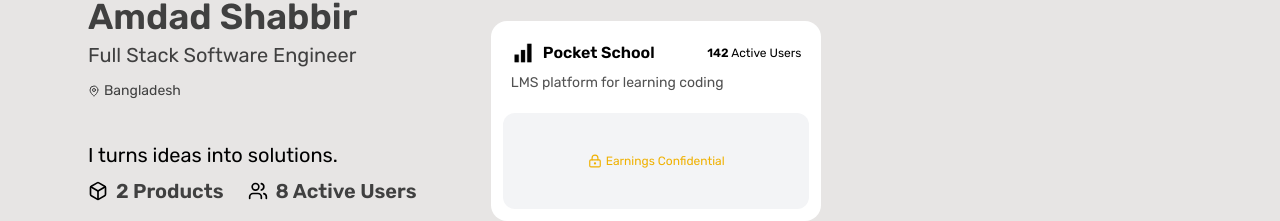
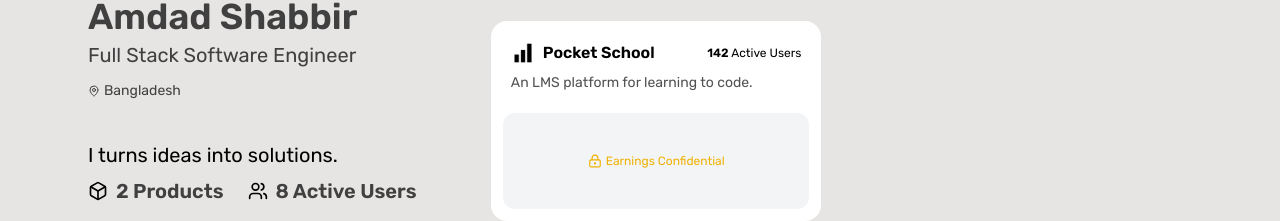
Before and after one commit to Shabbir-Building/whatibuilding, a Next.js app in the folder apps/web/: page / in a window 1280 px wide. Shown: the part 271-492 px from the top of the page. Built offline with nearby package versions, Linux system fonts and the light colour scheme.

Commit message:
update new product description

```diff
--- a/apps/web/app/(marketing)/components/ProductList/constants.ts
+++ b/apps/web/app/(marketing)/components/ProductList/constants.ts
@@ -108,7 +108,7 @@ export const productList = [
       "Figma",
     ],
     imageSrc: "/pocketschool.png",
-    description: "LMS platform for learning coding",
+    description: "An LMS platform for learning to code.",
     activeUsers: 142,
     earningsStatus: EARNINGS_STATUS.CONFIDNETIALS,
     workType: WORK_TYPE.TEAM,
```
